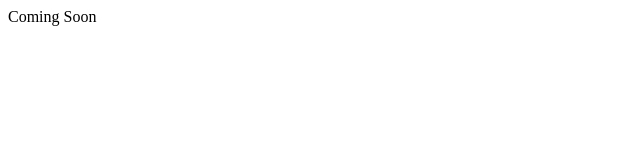
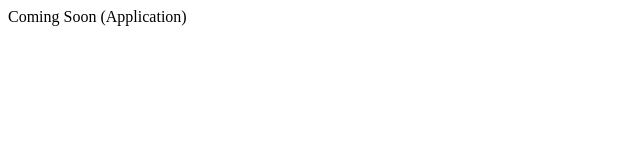
Before and after one commit to Minetrocity/Mietrocity, a plain HTML site: page index.html in a window 1280 px wide. Shown: the whole page, without its empty margins (0-640 px from the left). Drawn offline with Linux system fonts and the light colour scheme.

Commit message:
Update index.html

```diff
--- a/index.html
+++ b/index.html
@@ -4,6 +4,6 @@
     <title>Minetrocity</title>
   </head>
   <body>
-    Coming Soon
+    Coming Soon (Application)
   </body>
 </html>
```
